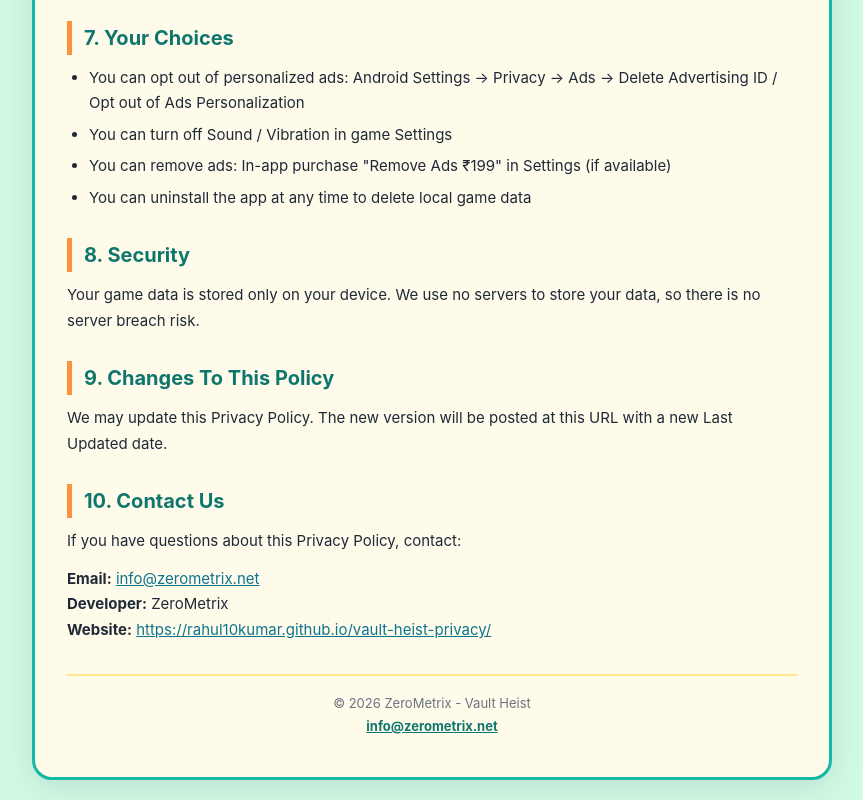
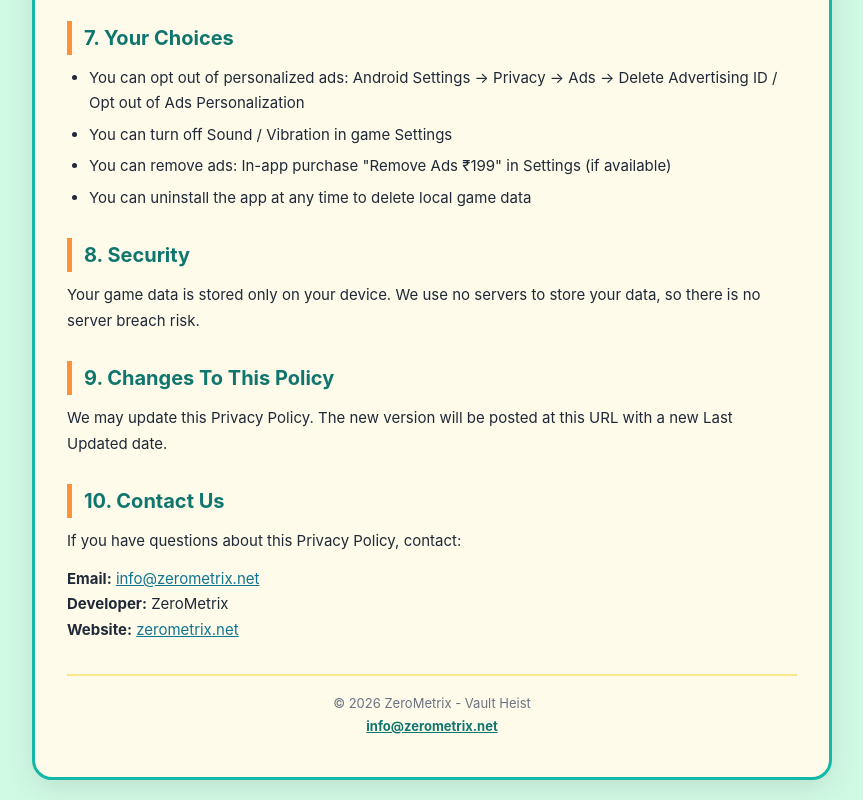
Before and after one commit to rahul10kumar/vault-heist-privacy, a plain HTML site: page index.html in a window 1280 px wide. Shown: the part 1972-2772 px from the top of the page, without its empty margins (208-1071 px from the left). Drawn offline with Linux system fonts and the light colour scheme.

Commit message:
Update index.html

```diff
--- a/index.html
+++ b/index.html
@@ -169,7 +169,7 @@ Google AdMob: <a href="https://support.google.com/admob/answer/6128543">https://
 <p>If you have questions about this Privacy Policy, contact:</p>
 <p><b>Email:</b> <a href="mailto:info@zerometrix.net">info@zerometrix.net</a><br>
 <b>Developer:</b> ZeroMetrix<br>
-<b>Website:</b> <a href="https://rahul10kumar.github.io/vault-heist-privacy/">https://rahul10kumar.github.io/vault-heist-privacy/</a></p>
+<b>Website:</b> <a href="https://zerometrix.net">zerometrix.net</a></p>
 
 <div class="footer">
   © 2026 ZeroMetrix - Vault Heist<br>
```
